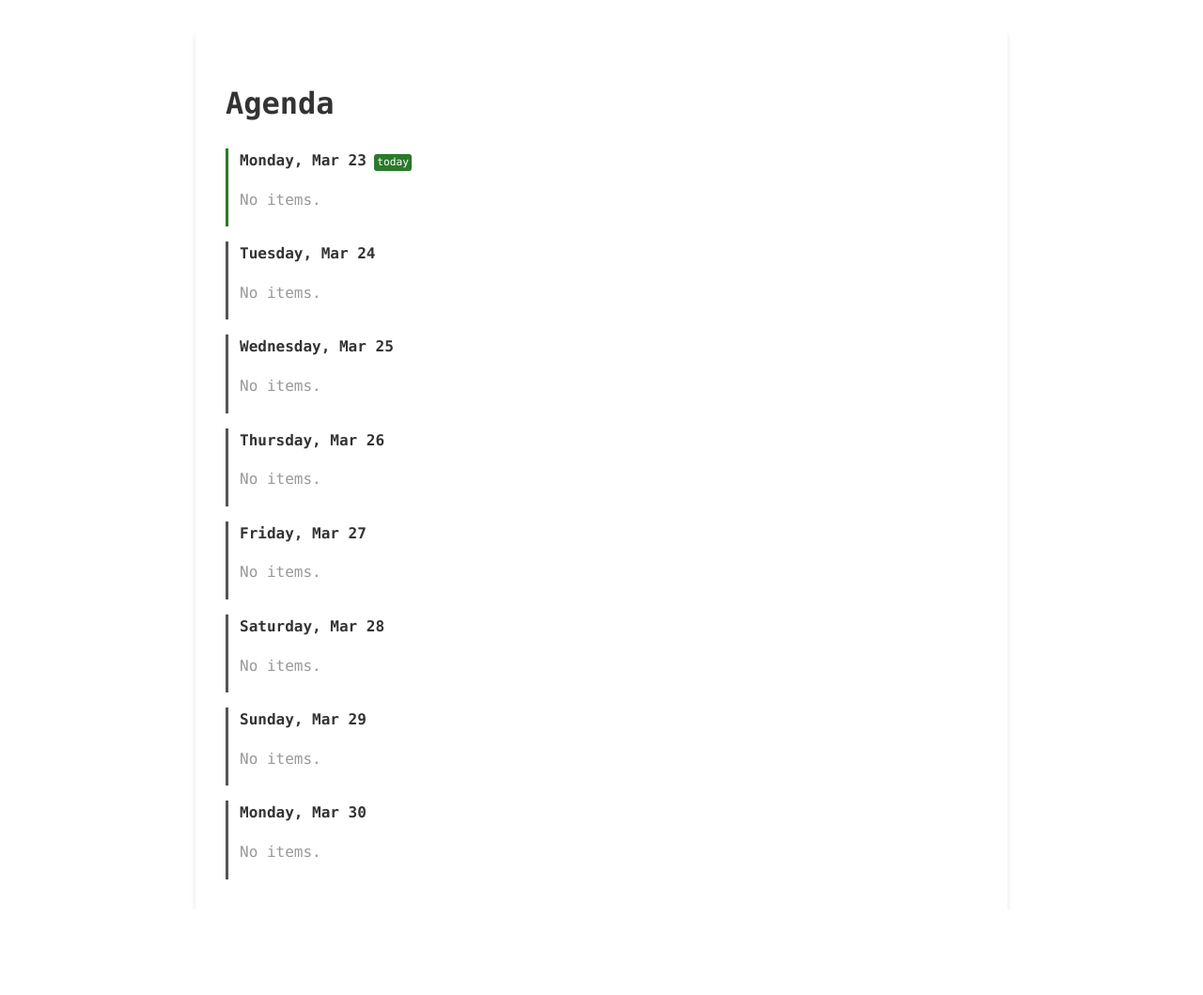
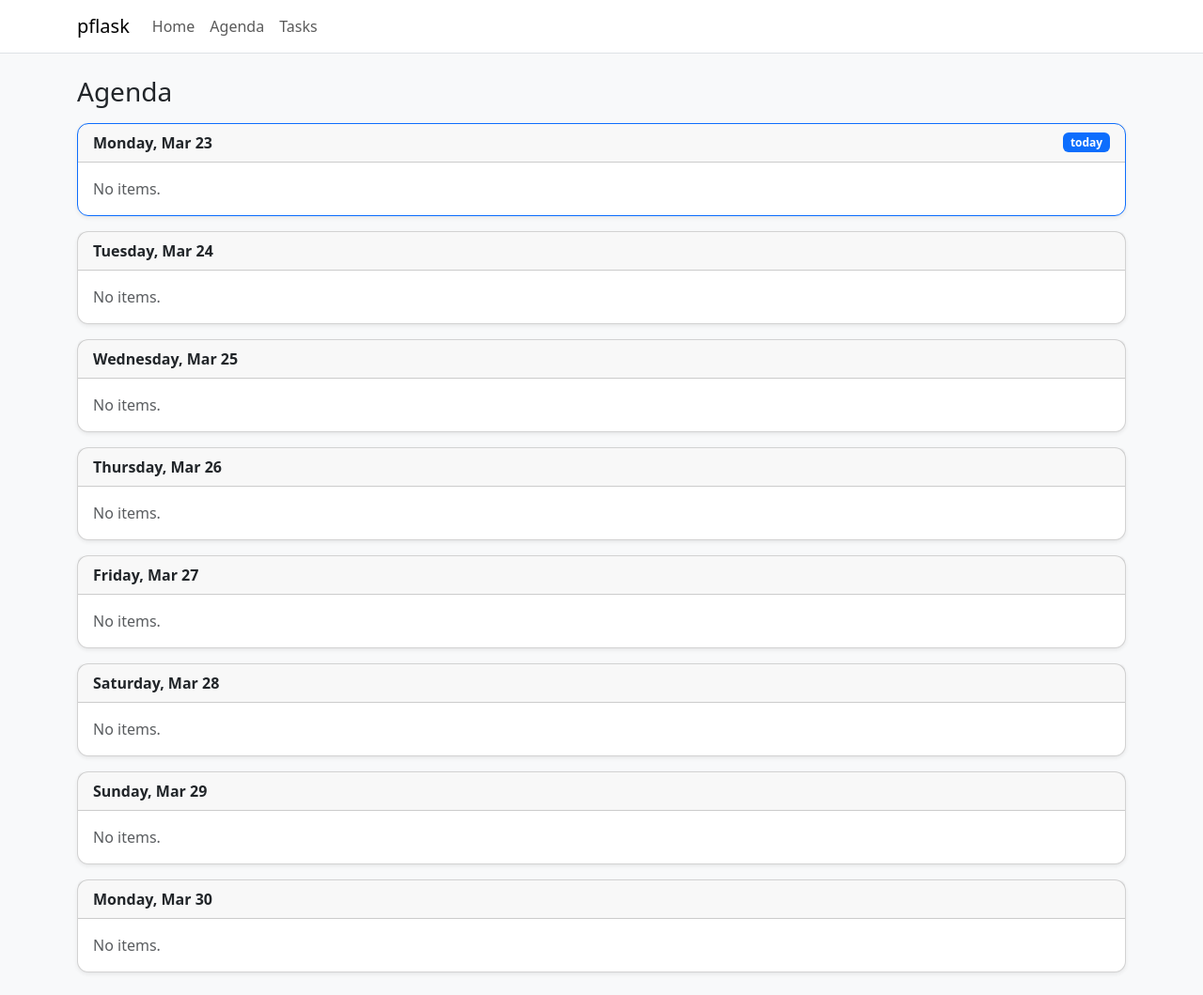
Before and after one commit to stupidcomputer/pflask, a Flask app: page /org/ in a window 1280 px wide. Shown: the whole page at 94% size. Before the commit the page ends 936 px from the top, so only its background shows below. Run offline with Flask 3, Linux system fonts and the light colour scheme.

Commit message:
bootstrapify the things

```diff
--- a/static/style.css
+++ b/static/style.css
@@ -1,162 +1,31 @@
 :root {
   color-scheme: light dark;
-  --bg-color: light-dark(#ffffff, #1a1a1a);
-  --text-color: light-dark(#333333, #f0f0f0);
 }
 
-#main {
-  /* Box properties */
-  margin: 2rem auto;
-  padding: 2rem;
-  width: 90%;
-  max-width: 800px;
-
-  /* Remove fixed/min heights to prevent forced scrollbars */
-  min-height: auto;
-
-  /* Visuals */
-  background-color: var(--bg-color);
-  color: var(--text-color);
-  box-shadow: 0 4px 6px rgba(0, 0, 0, 0.1);
-
-  /* Typography */
-  font-family: ui-monospace, 'Cascadia Code', 'Source Code Pro', Menlo, Monaco, Consolas, 'Courier New', monospace;
-  line-height: 1.6;
+body {
+  min-height: 100vh;
 }
 
-/* Ensure the html element doesn't force a scrollbar if body is small */
-html {
-  height: 100%;
-  overflow-y: auto;
+.card {
+  border-radius: 0.75rem;
 }
 
-/* ---------------------------------------------------------------------------
-   Org calendar & task views
---------------------------------------------------------------------------- */
-
-.org-empty {
-  color: var(--text-color);
-  opacity: 0.5;
+.org-entry--scheduled {
+  border-left: 0.25rem solid var(--bs-info);
 }
 
-/* Calendar: one block per day */
-.org-calendar {
-  display: flex;
-  flex-direction: column;
-  gap: 1rem;
+.org-entry--scheduled-overdue {
+  border-left: 0.25rem solid var(--bs-warning);
 }
 
-.org-day {
-  border-left: 3px solid #555;
-  padding-left: 0.75rem;
+.org-entry--deadline {
+  border-left: 0.25rem solid var(--bs-orange, #fd7e14);
 }
 
-.org-day--today {
-  border-left-color: light-dark(#2a7a2a, #5faf5f);
+.org-entry--deadline-overdue {
+  border-left: 0.25rem solid var(--bs-danger);
 }
 
-.org-day--past {
-  opacity: 0.5;
+.org-entry--appointment {
+  border-left: 0.25rem solid var(--bs-success);
 }
-
-.org-day-header {
-  display: flex;
-  align-items: baseline;
-  gap: 0.5rem;
-  margin-bottom: 0.25rem;
-}
-
-.org-day-date {
-  font-weight: bold;
-}
-
-.org-day-badge {
-  font-size: 0.7em;
-  background: light-dark(#2a7a2a, #5faf5f);
-  color: #fff;
-  border-radius: 3px;
-  padding: 0 0.3em;
-}
-
-/* Task lists */
-.org-task-list {
-  list-style: none;
-  margin: 0;
-  padding: 0;
-  display: flex;
-  flex-direction: column;
-  gap: 0.2rem;
-}
-
-.org-task {
-  display: flex;
-  flex-wrap: wrap;
-  align-items: baseline;
-  gap: 0.4rem;
-}
-
-.org-task-state {
-  font-size: 0.72em;
-  font-weight: bold;
-  letter-spacing: 0.04em;
-  padding: 0 0.3em;
-  border-radius: 3px;
-  background: light-dark(#ddd, #333);
-}
-
-.org-task--todo    .org-task-state { background: light-dark(#ffd, #443); color: light-dark(#775500, #ccaa00); }
-.org-task--done    .org-task-state { background: light-dark(#dfd, #243); color: light-dark(#226622, #66bb66); }
-.org-task--waiting .org-task-state { background: light-dark(#def, #234); color: light-dark(#225577, #66aacc); }
-
-.org-task-heading {
-  flex: 1;
-}
-
-.org-task-date {
-  font-size: 0.8em;
-  opacity: 0.7;
-}
-
-.org-task-date--overdue {
-  color: light-dark(#aa2222, #ff6666);
-  opacity: 1;
-}
-
-.org-task-deadline {
-  font-size: 0.8em;
-  color: light-dark(#aa2222, #ff6666);
-}
-
-/* Entry kind accent — left micro-border on each task row */
-.org-entry--scheduled        { border-left: 2px solid light-dark(#4477aa, #6699cc); padding-left: 0.35rem; }
-.org-entry--scheduled-overdue{ border-left: 2px solid light-dark(#aa6600, #cc9933); padding-left: 0.35rem; }
-.org-entry--deadline         { border-left: 2px solid light-dark(#aa4400, #ff8855); padding-left: 0.35rem; }
-.org-entry--deadline-overdue { border-left: 2px solid light-dark(#aa2222, #ff4444); padding-left: 0.35rem; }
-.org-entry--appointment      { border-left: 2px solid light-dark(#448844, #66bb66); padding-left: 0.35rem; }
-
-/* Label (e.g. "Scheduled", "Deadline in 3d", "OVERDUE deadline") */
-.org-entry-label {
-  font-size: 0.72em;
-  opacity: 0.7;
-  white-space: nowrap;
-}
-
-.org-entry--scheduled-overdue .org-entry-label,
-.org-entry--deadline-overdue  .org-entry-label {
-  color: light-dark(#aa2222, #ff6666);
-  opacity: 1;
-  font-weight: bold;
-}
-
-.org-task-tags {
-  display: flex;
-  gap: 0.25rem;
-}
-
-.org-tag {
-  font-size: 0.7em;
-  background: light-dark(#eee, #2a2a2a);
-  border: 1px solid light-dark(#ccc, #444);
-  border-radius: 3px;
-  padding: 0 0.3em;
-}
--- a/templates/base.html
+++ b/templates/base.html
@@ -1,14 +1,33 @@
-<!DOCTYPE thml>
-<html>
+<!DOCTYPE html>
+<html lang="en">
   <head>
+    <meta charset="utf-8" />
+    <meta name="viewport" content="width=device-width, initial-scale=1" />
     <title>{{ title }}</title>
+    <link href="https://cdn.jsdelivr.net/npm/bootstrap@5.3.3/dist/css/bootstrap.min.css" rel="stylesheet" integrity="sha384-QWTKZyjpPEjISv5WaRU9OFeRpok6YctnYmDr5pNlyT2bRjXh0JMhjY6hW+ALEwIH" crossorigin="anonymous">
     <link rel="stylesheet" href="/style.css">
   </head>
-  <body>
-    <div id="maincontainer" class="ascii-border">
-      <div id="main" class="content">
-	{% block content %}{% endblock %}
+  <body class="bg-body-tertiary">
+    <nav class="navbar navbar-expand-lg bg-body border-bottom">
+      <div class="container">
+        <a class="navbar-brand" href="/">pflask</a>
+        <button class="navbar-toggler" type="button" data-bs-toggle="collapse" data-bs-target="#mainNav" aria-controls="mainNav" aria-expanded="false" aria-label="Toggle navigation">
+          <span class="navbar-toggler-icon"></span>
+        </button>
+        <div class="collapse navbar-collapse" id="mainNav">
+          <ul class="navbar-nav me-auto mb-2 mb-lg-0">
+            <li class="nav-item"><a class="nav-link" href="/">Home</a></li>
+            <li class="nav-item"><a class="nav-link" href="/org/calendar">Agenda</a></li>
+            <li class="nav-item"><a class="nav-link" href="/org/tasks">Tasks</a></li>
+          </ul>
+        </div>
       </div>
-    </div>
+    </nav>
+
+    <main class="container py-4">
+      {% block content %}{% endblock %}
+    </main>
+
+    <script src="https://cdn.jsdelivr.net/npm/bootstrap@5.3.3/dist/js/bootstrap.bundle.min.js" integrity="sha384-YvpcrYf0tY3lHB60NNkmXc5s9fDVZLESaAA55NDzOxhy9GkcIdslK1eN7N6jIeHz" crossorigin="anonymous"></script>
   </body>
 </html>
--- a/templates/org_calendar.html
+++ b/templates/org_calendar.html
@@ -1,40 +1,46 @@
 {% extends "base.html" %}
 
 {% block content %}
-<h1>Agenda</h1>
+<div class="d-flex justify-content-between align-items-center mb-3">
+  <h1 class="h3 mb-0">Agenda</h1>
+</div>
 
-<div class="org-calendar">
+<div class="vstack gap-3">
   {% for day_data in agenda_days %}
     {% set day = day_data.day %}
     {% set entries = day_data.entries %}
-    <div class="org-day {% if day == today %}org-day--today{% endif %}">
-      <div class="org-day-header">
-        <span class="org-day-date">{{ day.strftime("%A, %b %-d") }}</span>
-        {% if day == today %}<span class="org-day-badge">today</span>{% endif %}
+    <section class="card shadow-sm {% if day == today %}border-primary{% endif %}">
+      <div class="card-header d-flex justify-content-between align-items-center">
+        <span class="fw-semibold">{{ day.strftime("%A, %b %-d") }}</span>
+        {% if day == today %}<span class="badge text-bg-primary">today</span>{% endif %}
       </div>
 
       {% if not entries %}
-        <p class="org-empty">No items.</p>
+        <div class="card-body">
+          <p class="text-body-secondary mb-0">No items.</p>
+        </div>
       {% else %}
-        <ul class="org-task-list">
+        <ul class="list-group list-group-flush">
           {% for entry in entries %}
             {% set task = entry.task %}
-            <li class="org-task org-task--{{ (task.todo or 'none') | lower }} org-entry--{{ entry.kind }}">
-              {% if task.todo %}<span class="org-task-state">{{ task.todo }}</span>{% endif %}
-              <span class="org-entry-label">{{ entry.label }}</span>
-              <span class="org-task-heading">{{ task.heading }}</span>
-              {% if task.tags %}
-                <span class="org-task-tags">
-                  {% for tag in task.tags %}
-                    <span class="org-tag">{{ tag }}</span>
-                  {% endfor %}
-                </span>
-              {% endif %}
+            <li class="list-group-item org-entry--{{ entry.kind }}">
+              <div class="d-flex flex-wrap gap-2 align-items-center">
+                {% if task.todo %}<span class="badge rounded-pill text-bg-secondary">{{ task.todo }}</span>{% endif %}
+                <span class="badge rounded-pill text-bg-light border">{{ entry.label }}</span>
+                <span class="fw-medium">{{ task.heading }}</span>
+                {% if task.tags %}
+                  <span class="d-flex flex-wrap gap-1 ms-auto">
+                    {% for tag in task.tags %}
+                      <span class="badge text-bg-light border">{{ tag }}</span>
+                    {% endfor %}
+                  </span>
+                {% endif %}
+              </div>
             </li>
           {% endfor %}
         </ul>
       {% endif %}
-    </div>
+    </section>
   {% endfor %}
 </div>
 {% endblock %}
```
Also changed, not shown: templates/mainpage.html (+10 -1 lines), templates/org_tasks.html (+17 -9 lines).
